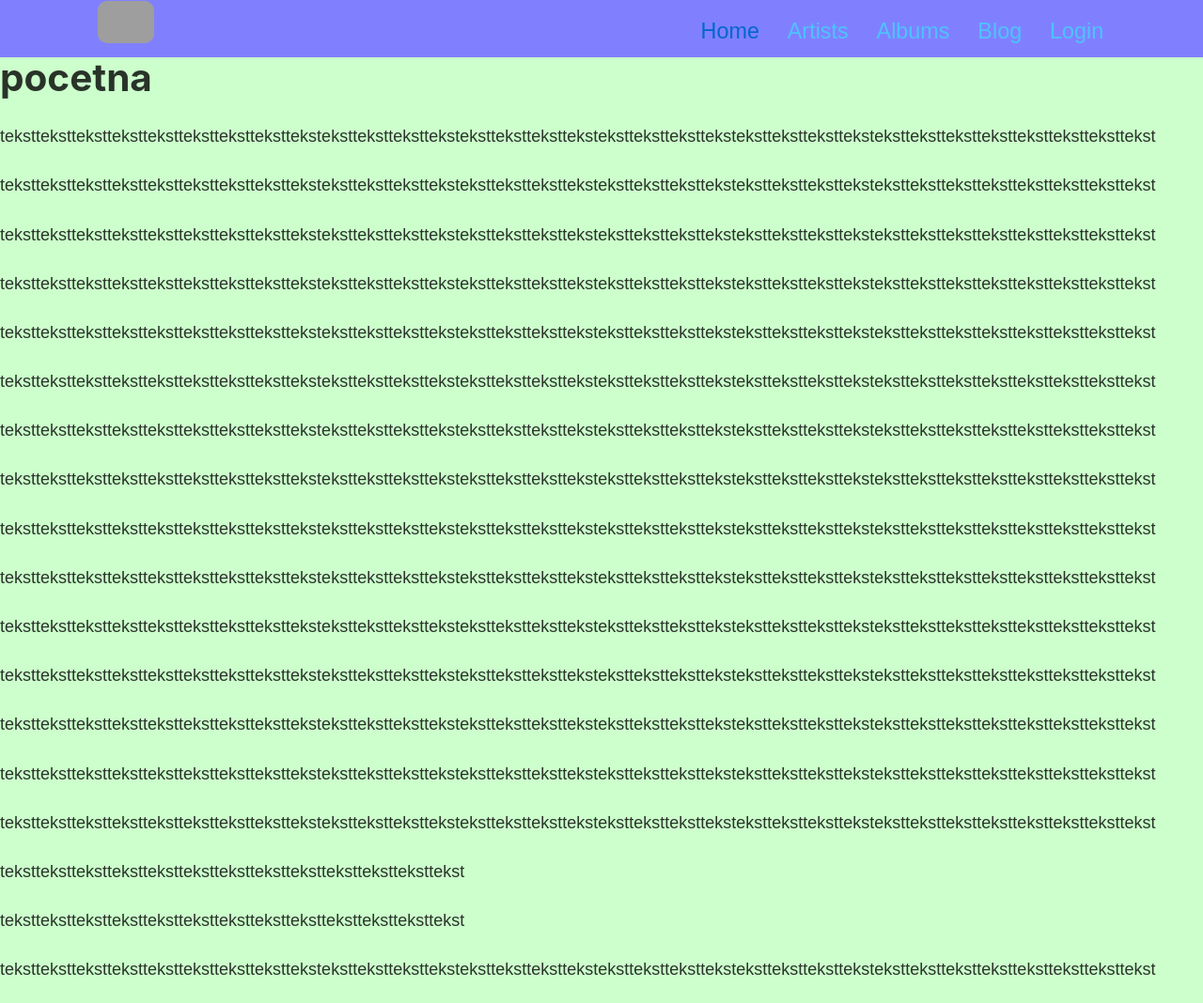
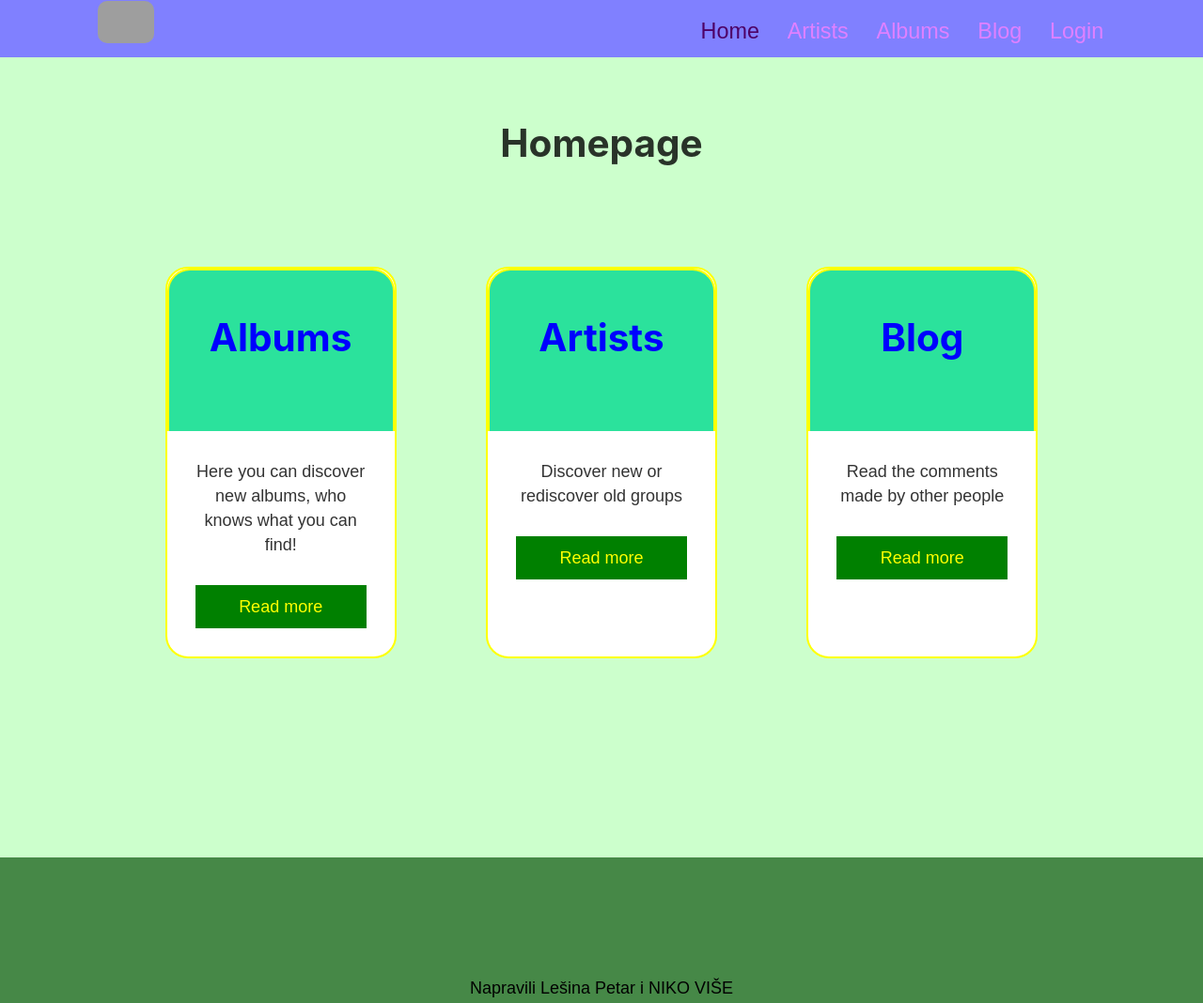
Before and after one commit to petarlesina/IMDB-seminar-HCI, a Gatsby site in the folder IMDB_DL/: page / in a window 1280 px wide. Shown: the top 1068 px of the page at 94% size. Built offline with nearby package versions, Linux system fonts and the light colour scheme; Gatsby itself is replaced by a stand-in of ours; grey boxes are pictures that could not be loaded.

Commit message:
homepage, dodani borderi na blogu, promjena u navigaciji

```diff
--- a/IMDB_DL/gatsby-config.js
+++ b/IMDB_DL/gatsby-config.js
@@ -1,8 +1,8 @@
 module.exports = {
   siteMetadata: {
     title: `IMDB`,
-    description: `Projekt za HCI 2019/2020`,
-    author: `Lešina Petar i Delonga Bruno`,
+    description: `Welcome to Internet Music Database website! Discover new music or rediscover old hits with one mouse click!`,
+    author: `Lešina Petar i NIKO VIŠE`,
 
     menuItems : [
       {
@@ -24,7 +24,8 @@ module.exports = {
       {
         text: "Login",
         link: "/signin"
-      }
+      },
+
 
   ],
 
--- a/IMDB_DL/package.json
+++ b/IMDB_DL/package.json
@@ -5,6 +5,7 @@
   "version": "0.1.0",
   "author": "Kyle Mathews <mathews.kyle@gmail.com>",
   "dependencies": {
+    "bootstrap": "^4.5.2",
     "gatsby": "^2.18.12",
     "gatsby-image": "^2.2.34",
     "gatsby-plugin-manifest": "^2.2.31",
@@ -20,6 +21,7 @@
     "node-sass": "^4.13.0",
     "prop-types": "^15.7.2",
     "react": "^16.12.0",
+    "react-bootstrap": "^1.3.0",
     "react-dom": "^16.12.0",
     "react-helmet": "^5.2.1",
     "smooth-scrollbar": "^8.5.2"
--- a/IMDB_DL/src/components/header.module.scss
+++ b/IMDB_DL/src/components/header.module.scss
@@ -3,7 +3,7 @@
     background-color: #8080ff;
 }
 
-@media only screen and (max-width: 720px) {
+@media only screen and (max-width: 996px) {
     .header {
         background-color: black;
         padding: 1rem 0 0 0;
--- a/IMDB_DL/src/components/navigation.css
+++ b/IMDB_DL/src/components/navigation.css
@@ -15,7 +15,6 @@
     text-align: center;
     position: absolute;
     left: 30px;
-
 }
 
 .logo {
@@ -38,24 +37,25 @@
     }
 
 .button {
-    color:#4dc3ff;
+    /* color:#4dc3ff; */
+    color:#df80ff;
     text-decoration: none;
     font-size: 1.3rem;
     margin-right: 1.1rem;
 }
 
 .button:hover {
-    color: #cc00ff;
+    color: #9900cc;
 }
 
 .activeButton{
-    color:#0066cc;
+    color:#4d0066;
     /* text-decoration: underline; */
     text-decoration-color: #0066cc;
 }
 
 
-@media only screen and (max-width: 720px) {
+@media only screen and (max-width: 996px) {
     .title {
         display:none;
     }
@@ -79,7 +79,7 @@
   }
 
 
-  @media only screen and (max-width: 340px) {
+  @media only screen and (max-width: 616px) {
     .title {
         display:none;
     }
--- a/IMDB_DL/src/pages/404.js
+++ b/IMDB_DL/src/pages/404.js
@@ -1,9 +1,10 @@
 import React from "react"
-
+import SEO from "../components/seo"
 import Layout from "../components/layout"
 
 const NotFoundPage = () => (
   <Layout>
+    <SEO title="Error" keywords="Error" />
     <h1>NOT FOUND</h1>
     <p>You just hit a route that doesn't exist... the sadness.</p>
   </Layout>
--- a/IMDB_DL/src/pages/albums.js
+++ b/IMDB_DL/src/pages/albums.js
@@ -1,5 +1,6 @@
 import React from 'react'
 import { Link } from "gatsby"
+import SEO from "../components/seo"
 
 import Layout from '../components/layout'
 
@@ -7,6 +8,7 @@ import Layout from '../components/layout'
 const AlbumsPage = () => {
     return (
         <Layout>
+            <SEO title="Albums" keywords="Albums" />
             <h1>albumi</h1>
         </Layout>
 
--- a/IMDB_DL/src/pages/artists.js
+++ b/IMDB_DL/src/pages/artists.js
@@ -1,5 +1,6 @@
 import React from 'react'
 import { Link } from "gatsby"
+import SEO from "../components/seo"
 
 import Layout from '../components/layout'
 
@@ -8,6 +9,7 @@ const ArtistsPage = () => {
     return (
         <div>
             <Layout>
+            <SEO title="Artists" keywords="Artists" />
             <h1>artisti</h1>
             </Layout>
         </div>
--- a/IMDB_DL/src/pages/blog.js
+++ b/IMDB_DL/src/pages/blog.js
@@ -1,5 +1,6 @@
 import React from 'react'
 import { Link, graphql, useStaticQuery } from 'gatsby'
+import SEO from "../components/seo"
 
 import Layout from '../components/layout'
 import blogStyles from './blog.module.scss'
@@ -28,6 +29,7 @@ const BlogPage = () => {
     return (
         <div>
             <Layout>
+            <SEO title="Blog" keywords="Blog" />
             <h1 className={blogStyles.title}>blog</h1>
             <ol className={blogStyles.posts}>
 
--- a/IMDB_DL/src/pages/index.js
+++ b/IMDB_DL/src/pages/index.js
@@ -1,33 +1,91 @@
 import React from "react"
-import { Link } from "gatsby"
+import { Link, useStaticQuery } from "gatsby"
 
+import SEO from "../components/seo"
 import Layout from '../components/layout'
 import '../styles/index.scss'
+import '../styles/cards.css'
 
 const IndexPage = () => {
+
+  const cardArray = [
+
+    {
+      path: "/albums",
+      title: "Albums",
+      text: "Here you can discover new albums, who knows what you can find!",
+    },
+    {
+      path: "/artists",
+      title: "Artists",
+      text: "Discover new or rediscover old groups",
+    },
+    {
+      path: "/blog",
+      title: "Blog",
+      text: "Read the comments made by other people",
+    },
+  ]
+
       return (
           <Layout>
-            <h1>pocetna</h1>
-            <p>teksttekstteksttekstteksttekstteksttekstteksteksttekstteksttekstekstteksttekstteksteksttekstteksttekstekstteksttekstteksteksttekstteksttekstteksttekstteksttekst</p>
-            <p>teksttekstteksttekstteksttekstteksttekstteksteksttekstteksttekstekstteksttekstteksteksttekstteksttekstekstteksttekstteksteksttekstteksttekstteksttekstteksttekst</p>
-            <p>teksttekstteksttekstteksttekstteksttekstteksteksttekstteksttekstekstteksttekstteksteksttekstteksttekstekstteksttekstteksteksttekstteksttekstteksttekstteksttekst</p>
-            <p>teksttekstteksttekstteksttekstteksttekstteksteksttekstteksttekstekstteksttekstteksteksttekstteksttekstekstteksttekstteksteksttekstteksttekstteksttekstteksttekst</p>
-            <p>teksttekstteksttekstteksttekstteksttekstteksteksttekstteksttekstekstteksttekstteksteksttekstteksttekstekstteksttekstteksteksttekstteksttekstteksttekstteksttekst</p>
-            <p>teksttekstteksttekstteksttekstteksttekstteksteksttekstteksttekstekstteksttekstteksteksttekstteksttekstekstteksttekstteksteksttekstteksttekstteksttekstteksttekst</p>
-            <p>teksttekstteksttekstteksttekstteksttekstteksteksttekstteksttekstekstteksttekstteksteksttekstteksttekstekstteksttekstteksteksttekstteksttekstteksttekstteksttekst</p>
-            <p>teksttekstteksttekstteksttekstteksttekstteksteksttekstteksttekstekstteksttekstteksteksttekstteksttekstekstteksttekstteksteksttekstteksttekstteksttekstteksttekst</p>
-            <p>teksttekstteksttekstteksttekstteksttekstteksteksttekstteksttekstekstteksttekstteksteksttekstteksttekstekstteksttekstteksteksttekstteksttekstteksttekstteksttekst</p>
-            <p>teksttekstteksttekstteksttekstteksttekstteksteksttekstteksttekstekstteksttekstteksteksttekstteksttekstekstteksttekstteksteksttekstteksttekstteksttekstteksttekst</p>
-            <p>teksttekstteksttekstteksttekstteksttekstteksteksttekstteksttekstekstteksttekstteksteksttekstteksttekstekstteksttekstteksteksttekstteksttekstteksttekstteksttekst</p>
-            <p>teksttekstteksttekstteksttekstteksttekstteksteksttekstteksttekstekstteksttekstteksteksttekstteksttekstekstteksttekstteksteksttekstteksttekstteksttekstteksttekst</p>
-            <p>teksttekstteksttekstteksttekstteksttekstteksteksttekstteksttekstekstteksttekstteksteksttekstteksttekstekstteksttekstteksteksttekstteksttekstteksttekstteksttekst</p>
-            <p>teksttekstteksttekstteksttekstteksttekstteksteksttekstteksttekstekstteksttekstteksteksttekstteksttekstekstteksttekstteksteksttekstteksttekstteksttekstteksttekst</p>
-            <p>teksttekstteksttekstteksttekstteksttekstteksteksttekstteksttekstekstteksttekstteksteksttekstteksttekstekstteksttekstteksteksttekstteksttekstteksttekstteksttekst</p>
-            <p>tekstteksttekstteksttekstteksttekstteksttekstteksttekstteksttekst</p>
-            <p>tekstteksttekstteksttekstteksttekstteksttekstteksttekstteksttekst</p>
-            <p>teksttekstteksttekstteksttekstteksttekstteksteksttekstteksttekstekstteksttekstteksteksttekstteksttekstekstteksttekstteksteksttekstteksttekstteksttekstteksttekst</p>
-            <p>000000000000</p>
-            <p>xxxxxxxxxxxxxxxx</p>
+            <SEO title="Homepage" keywords="Homepage" />
+
+            <div class="card-container">
+
+              <div class="heading">
+                <h1>Homepage</h1>
+              </div>
+
+              <div class="card-row">
+
+                {/* <div class="card">
+                <div class="card-header">
+                  <h1>Albums</h1>
+                </div>
+                <div class="card-body">
+                  <p>tekst za albume tekst za albume tekst za albume tekst za albume</p>
+                  <a href="/albums" class="btn">Read more</a>
+                </div>
+                </div>
+
+                <div class="card">
+                <div class="card-header">
+                  <h1>DRUGI CARD</h1>
+                </div>
+                <div class="card-body">
+                  <p>DRUGI TEKST PRVI TEKST PRVI TEKST PRVI TEKST PRVI TEKST </p>
+                  <a><Link className="btn" to="/albums">Read more</Link></a>
+                </div>
+                </div>
+
+                <div class="card">
+                <div class="card-header">
+                  <h1>TRECI CARD</h1>
+                </div>
+                <div class="card-body">
+                  <p>TRECI TEKST PRVI TEKST PRVI TEKST PRVI TEKST PRVI TEKST </p>
+                  <a href="#" class="btn">Read more</a>
+                </div>
+                </div> */}
+
+            {cardArray.map(card => (
+            <div className="card">
+            <div class="card-header">
+                  <h1>{card.title}</h1>
+            </div>
+            <div class="card-body">
+                <p>{card.text}</p>
+                <Link to={card.path} className="btn" key={card.path}> Read more </Link>
+                </div>
+                </div>
+            ))}
+
+              </div>
+
+
+            </div>
+
           </Layout>
       )
       }
--- a/IMDB_DL/src/pages/signin.css
+++ b/IMDB_DL/src/pages/signin.css
@@ -92,7 +92,7 @@
 
   }
 
-  @media only screen and (max-width: 720px) {
+  @media only screen and (max-width: 996px) {
     .box {
         width: 80%;
         margin-left: 10%;
--- a/IMDB_DL/src/pages/signin.js
+++ b/IMDB_DL/src/pages/signin.js
@@ -1,12 +1,13 @@
 import React from 'react'
-
+import SEO from "../components/seo"
 import Layout from '../components/layout'
-import style from './signin.css'
+import  './signin.css'
 
 const SignInPage = () => {
     return (
         <div>
             <Layout>
+            <SEO title="Login" keywords="Login" />
             {/* <h1>prijava</h1> */}
             <form class="box" action="" method="post">
                 <h1>Login</h1>
--- /dev/null
+++ b/IMDB_DL/src/styles/cards.css
@@ -0,0 +1,83 @@
+*{
+    box-sizing: border-box;
+}
+
+.card-container{
+    width:80%;
+    margin: 70px auto;
+}
+
+.heading{
+    text-align: center;
+    font-size: 30px;
+    margin-bottom: 50px;
+}
+
+.card-row{
+    margin-top: 6rem;
+    margin-bottom: 9rem;
+
+    display: flex;
+    flex-direction: row;
+    justify-content: space-around;
+    flex-flow: wrap;
+}
+
+.card{
+    width:24%;
+    background: #fff;
+    border: 1px solid black;
+    margin-bottom: 50px;
+    transition: 0.3s;
+    text-decoration: none;
+    border: 2px solid yellow;
+    border-radius: 24px;
+}
+
+.card-header{
+    text-align: center;
+    padding: 50px 10px;
+    background: rgb(43, 226, 156);
+    color: blue;
+    border: 2px solid yellow;
+    border-bottom: none;
+    border-radius: 24px 24px 0 0;
+}
+
+.card-body{
+    padding: 30px;
+    text-align: center;
+    font-size: 18px;
+
+}
+
+
+.card-body .btn{
+    display:block;
+    color:yellow;
+    text-align: center;
+    background: green;
+    margin-top: 30px;
+    text-decoration: none;
+    padding: 10px 5px;
+}
+
+.card:hover{
+    transform: scale(1.15);
+    box-shadow: 0 0 40px -10px rgba(0, 0, 0, 0.25);
+    text-decoration: none;
+}
+
+@media only screen and (max-width: 900px) {
+    .card-container{
+        width:100%;
+    }
+    .heading{
+        padding:20px;
+        font-size: 20px;
+
+    }
+    .card{
+        width:80%;
+    }
+}
```
Also changed, not shown: IMDB_DL/src/pages/blog.module.scss (+9 -4 lines), IMDB_DL/src/styles/index.scss (line endings or trailing spaces), 1 other file.
